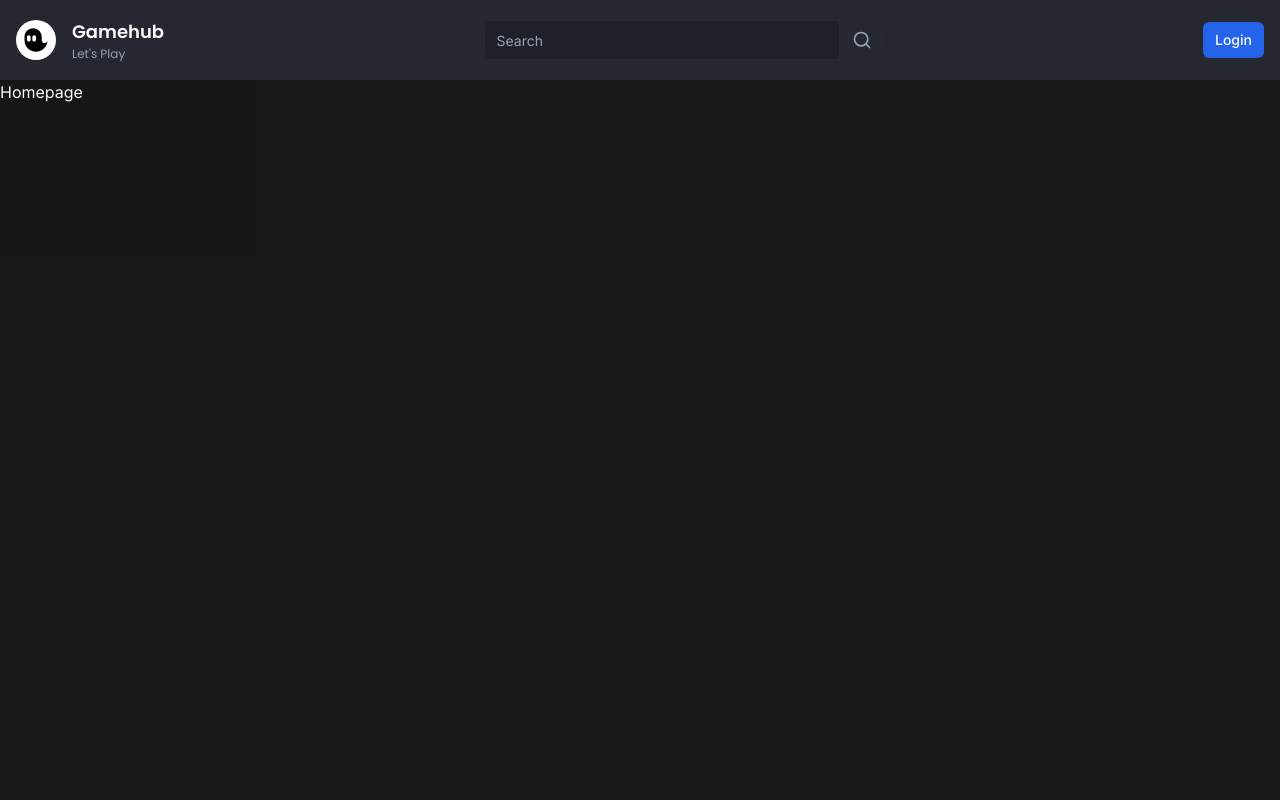
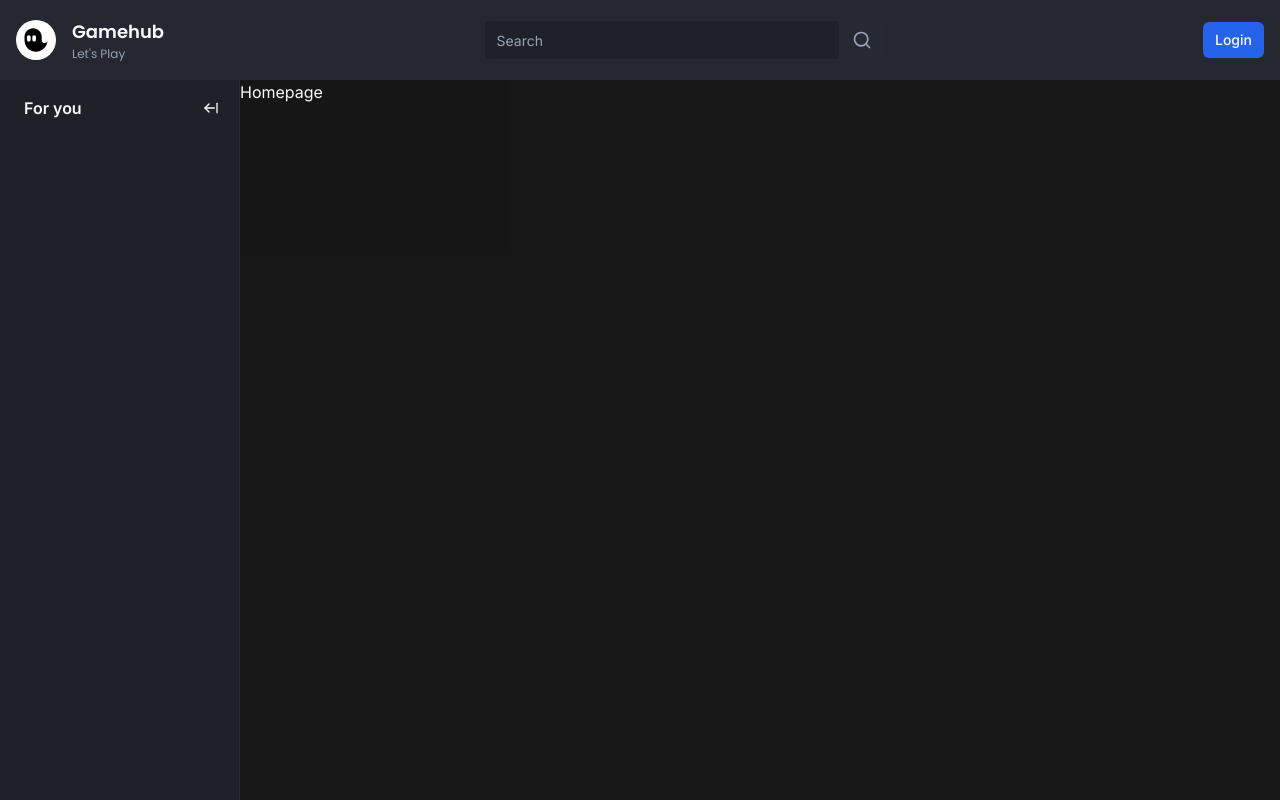
Before and after one commit to Awais512/gamehub, a Next.js app: page / in a window 1280 px wide. Built offline with nearby package versions, Linux system fonts and the light colour scheme; no server answers.

Commit message:
Sidebar with collapsing and expanding functionality

```diff
--- /dev/null
+++ b/app/(browse)/_components/container.tsx
@@ -0,0 +1,27 @@
+"use client";
+import { useEffect } from "react";
+
+import { cn } from "@/lib/utils";
+import { useSidebar } from "@/store/use-sidebar";
+import { useMediaQuery } from "usehooks-ts";
+
+export const Container = ({ children }: { children: React.ReactNode }) => {
+  const matches = useMediaQuery("(max-width:1024px)");
+  const { collapsed, onCollapse, onExpand } = useSidebar((state) => state);
+
+  useEffect(() => {
+    if (matches) {
+      onCollapse();
+    } else {
+      onExpand();
+    }
+  }, [matches, onCollapse, onExpand]);
+
+  return (
+    <div
+      className={cn("flex-1", collapsed ? "ml-[70px]" : "ml-[70px] lg:ml-60")}
+    >
+      {children}
+    </div>
+  );
+};
--- /dev/null
+++ b/app/(browse)/_components/sidebar/index.tsx
@@ -0,0 +1,10 @@
+import { Toggle } from "./toggle";
+import { Wrapper } from "./wrapper";
+
+export const Sidebar = () => {
+  return (
+    <Wrapper>
+      <Toggle />
+    </Wrapper>
+  );
+};
--- /dev/null
+++ b/app/(browse)/_components/sidebar/toggle.tsx
@@ -0,0 +1,40 @@
+"use client";
+
+import { Hint } from "@/components/hint";
+import { Button } from "@/components/ui/button";
+import { useSidebar } from "@/store/use-sidebar";
+import { ArrowLeftFromLine, ArrowRightFromLine } from "lucide-react";
+
+export const Toggle = () => {
+  const { collapsed, onCollapse, onExpand } = useSidebar((state) => state);
+
+  const label = collapsed ? "Expand" : "Collapse";
+
+  return (
+    <>
+      {collapsed && (
+        <div className="hidden lg:flex w-full items-center justify-center pt-4 mb-4">
+          <Hint label={label} side="right" asChild>
+            <Button onClick={onExpand} variant="ghost" className="h-auto p-2">
+              <ArrowRightFromLine className="h-4 w-4" />
+            </Button>
+          </Hint>
+        </div>
+      )}
+      {!collapsed && (
+        <div className="p-3 pl-6 mb-2 flex items-center w-full">
+          <p className="font-semibold text-primary">For you</p>
+          <Hint label={label} side="right" asChild>
+            <Button
+              onClick={onCollapse}
+              className="h-auto p-2 ml-auto"
+              variant="ghost"
+            >
+              <ArrowLeftFromLine className="h-4 w-4" />
+            </Button>
+          </Hint>
+        </div>
+      )}
+    </>
+  );
+};
--- /dev/null
+++ b/app/(browse)/_components/sidebar/wrapper.tsx
@@ -0,0 +1,22 @@
+"use client";
+
+import { cn } from "@/lib/utils";
+import { useSidebar } from "@/store/use-sidebar";
+
+interface WrapperProps {
+  children: React.ReactNode;
+}
+
+export const Wrapper = ({ children }: WrapperProps) => {
+  const { collapsed } = useSidebar((state) => state);
+  return (
+    <aside
+      className={cn(
+        "fixed left-0 flex-col w-60 h-full bg-background border-r border-[#2D2E35] z-50",
+        collapsed && "w-[70px]"
+      )}
+    >
+      {children}
+    </aside>
+  );
+};
--- a/app/(browse)/layout.tsx
+++ b/app/(browse)/layout.tsx
@@ -1,11 +1,16 @@
 import React from "react";
 import Navbar from "./_components/navbar";
+import { Sidebar } from "./_components/sidebar";
+import { Container } from "./_components/container";
 
 const BrowseLAyout = ({ children }: { children: React.ReactNode }) => {
   return (
     <>
       <Navbar />
-      <div className="flex h-full pt-20">{children}</div>
+      <div className="flex h-full pt-20">
+        <Sidebar />
+        <Container>{children}</Container>
+      </div>
     </>
   );
 };
--- a/app/layout.tsx
+++ b/app/layout.tsx
@@ -9,7 +9,7 @@
 const inter = Inter({ subsets: ["latin"] });
 
 export const metadata: Metadata = {
-  title: "Create Next App",
+  title: "Gamehub",
   description: "Generated by create next app",
 };
 
--- /dev/null
+++ b/components/hint.tsx
@@ -0,0 +1,31 @@
+import {
+  Tooltip,
+  TooltipContent,
+  TooltipProvider,
+  TooltipTrigger,
+} from "./ui/tooltip";
+
+interface HintProps {
+  label: string;
+  children: React.ReactNode;
+  asChild?: boolean;
+  side?: "top" | "bottom" | "left" | "right";
+  align?: "start" | "center" | "end";
+}
+
+export const Hint = ({ label, children, asChild, side, align }: HintProps) => {
+  return (
+    <TooltipProvider>
+      <Tooltip delayDuration={0}>
+        <TooltipTrigger asChild={asChild}>{children}</TooltipTrigger>
+        <TooltipContent
+          className="text-black bg-white"
+          side={side}
+          align={align}
+        >
+          <p className="font-semibold">{label}</p>
+        </TooltipContent>
+      </Tooltip>
+    </TooltipProvider>
+  );
+};
--- /dev/null
+++ b/components/ui/tooltip.tsx
@@ -0,0 +1,30 @@
+"use client"
+
+import * as React from "react"
+import * as TooltipPrimitive from "@radix-ui/react-tooltip"
+
+import { cn } from "@/lib/utils"
+
+const TooltipProvider = TooltipPrimitive.Provider
+
+const Tooltip = TooltipPrimitive.Root
+
+const TooltipTrigger = TooltipPrimitive.Trigger
+
+const TooltipContent = React.forwardRef<
+  React.ElementRef<typeof TooltipPrimitive.Content>,
+  React.ComponentPropsWithoutRef<typeof TooltipPrimitive.Content>
+>(({ className, sideOffset = 4, ...props }, ref) => (
+  <TooltipPrimitive.Content
+    ref={ref}
+    sideOffset={sideOffset}
+    className={cn(
+      "z-50 overflow-hidden rounded-md border bg-popover px-3 py-1.5 text-sm text-popover-foreground shadow-md animate-in fade-in-0 zoom-in-95 data-[state=closed]:animate-out data-[state=closed]:fade-out-0 data-[state=closed]:zoom-out-95 data-[side=bottom]:slide-in-from-top-2 data-[side=left]:slide-in-from-right-2 data-[side=right]:slide-in-from-left-2 data-[side=top]:slide-in-from-bottom-2",
+      className
+    )}
+    {...props}
+  />
+))
+TooltipContent.displayName = TooltipPrimitive.Content.displayName
+
+export { Tooltip, TooltipTrigger, TooltipContent, TooltipProvider }
--- a/package.json
+++ b/package.json
@@ -13,6 +13,7 @@
     "@clerk/themes": "^1.7.9",
     "@prisma/client": "^5.10.2",
     "@radix-ui/react-slot": "^1.0.2",
+    "@radix-ui/react-tooltip": "^1.0.7",
     "class-variance-authority": "^0.7.0",
     "clsx": "^2.1.0",
     "lucide-react": "^0.354.0",
@@ -23,7 +24,9 @@
     "react-dom": "^18",
     "svix": "^1.21.0",
     "tailwind-merge": "^2.2.1",
-    "tailwindcss-animate": "^1.0.7"
+    "tailwindcss-animate": "^1.0.7",
+    "usehooks-ts": "^3.0.1",
+    "zustand": "^4.5.2"
   },
   "devDependencies": {
     "@types/node": "^20",
--- /dev/null
+++ b/store/use-sidebar.ts
@@ -0,0 +1,13 @@
+import { create } from "zustand";
+
+interface SidebarStore {
+  collapsed: boolean;
+  onExpand: () => void;
+  onCollapse: () => void;
+}
+
+export const useSidebar = create<SidebarStore>((set) => ({
+  collapsed: false,
+  onExpand: () => set(() => ({ collapsed: false })),
+  onCollapse: () => set(() => ({ collapsed: true })),
+}));
```
Also changed, not shown: 1 other file (tests, documents, lock files or other folders).
